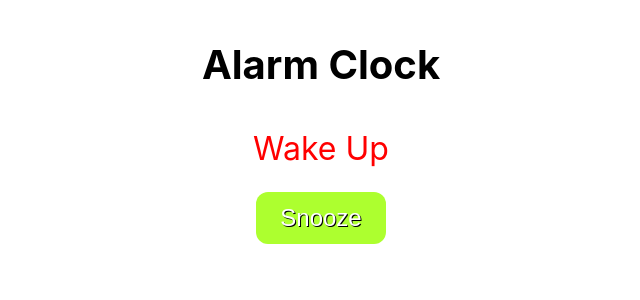
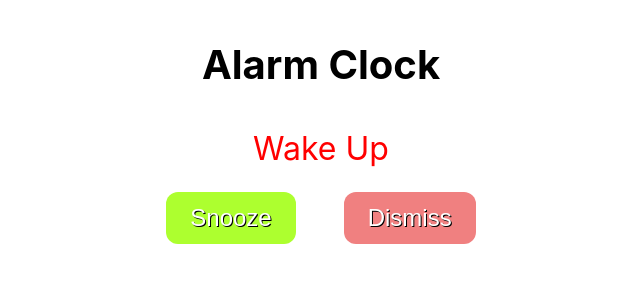
Before and after one commit to vijaygenius123/react_rxjs, a React (Create React App) app: page / in a window 1280 px wide. Shown: the top 300 px of the page, without its empty margins (319-959 px from the left). Built offline with nearby package versions, Linux system fonts and the light colour scheme.

Commit message:
Added Dismiss Feature

```diff
--- a/src/App.css
+++ b/src/App.css
@@ -10,9 +10,7 @@ h3{
   font-size: 2em;
   color: red;
 }
-
-.snooze{
-  background-color: greenyellow;
+button{
   font-size: 1.5em;
   padding: 0.5em 1em;
   border-radius: 0.5em;
@@ -21,3 +19,12 @@ h3{
   color: white;
   text-shadow: 1px 1px #000;
 }
+.snooze{
+  background-color: greenyellow;
+
+}
+
+
+.dismiss{
+  background-color: lightcoral;
+}
--- a/src/App.js
+++ b/src/App.js
@@ -1,7 +1,7 @@
 import React, {useState, useEffect} from 'react';
 import './App.css';
 import {concat, interval, of, Subject} from "rxjs";
-import {repeatWhen, scan, share, startWith, takeWhile} from "rxjs/operators";
+import {filter, repeatWhen, scan, share, startWith, takeUntil, takeWhile} from "rxjs/operators";
 
 const countDown$ = interval(1000)
     .pipe(
@@ -11,11 +11,21 @@ const countDown$ = interval(1000)
 )
     .pipe(share());
 
-const observable$ = concat(countDown$, of("Wake Up")).pipe(
-    repeatWhen(() => action$)
+
+
+
+
+const action$ = new Subject();
+const snooze$ = action$.pipe(filter(action => action === 'snooze'))
+const dismiss$ = action$.pipe(filter(action => action === 'dismiss'))
+
+const snoozeableAlarm$ = concat(countDown$, of("Wake Up")).pipe(
+    repeatWhen(() =>  snooze$)
 )
 
-const action$ = new Subject();
+const observable$ = concat(snoozeableAlarm$.pipe(
+    takeUntil(dismiss$)
+), of("Completed"))
 
 
 function App() {
@@ -29,6 +39,7 @@ function App() {
             <h3>Alarm Clock</h3>
             <div className="display">{state}</div>
             <button className="snooze" onClick={() => action$.next('snooze')}>Snooze</button>
+            <button className="dismiss" onClick={() => action$.next('dismiss')}>Dismiss</button>
         </div>
     );
 }
```
